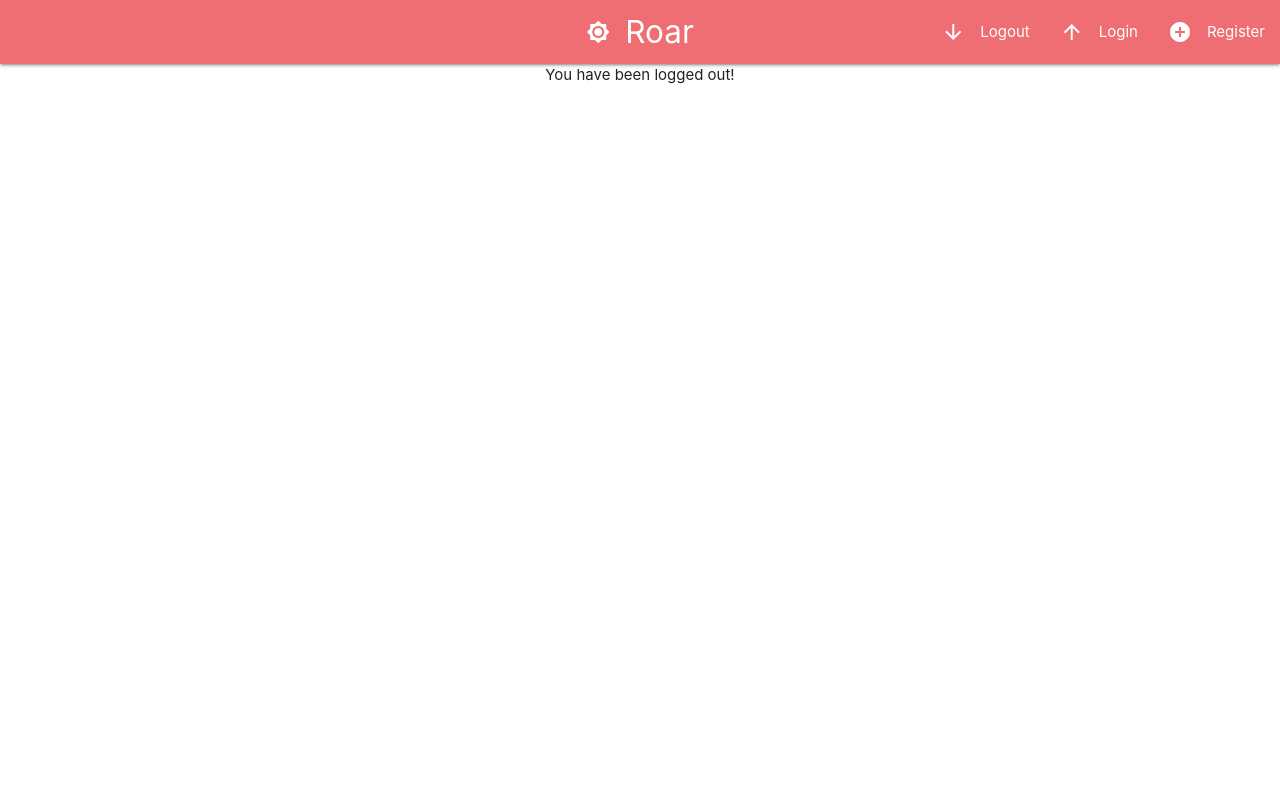
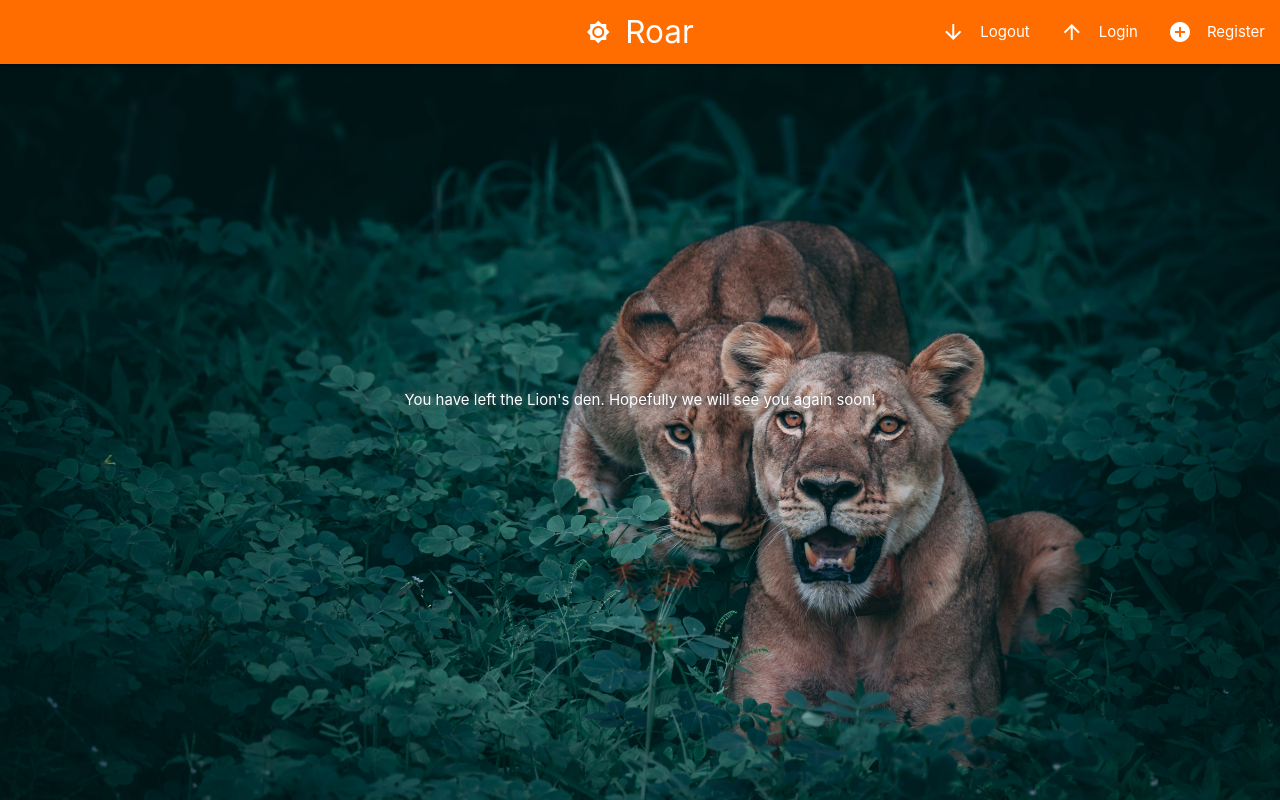
Before and after one commit to otsolap/Roar-Social-Network-React-Redux-Firebase-Firestore., a React (Create React App) app: page /logout in a window 1280 px wide. Built offline with nearby package versions, Linux system fonts and the light colour scheme; no server answers; the database is empty.

Commit message:
{Materialize} - Worked on the CSS, added image folder with some images. Chose official color for the NavBar. Just touching on small aspects of the project for fun.

```diff
--- a/src/Components/Auth/Login.js
+++ b/src/Components/Auth/Login.js
@@ -24,7 +24,7 @@ class Login extends Component {
         this.setState({
             // event target value on web-domainista revitti.
             // debugger ftw.
-                [event.target.id]:event.target.value
+            [event.target.id]: event.target.value
         })
     }
 
@@ -42,6 +42,9 @@ class Login extends Component {
 
     render() {
         return (
+            <div className="herobanner">
+                <h1> MAKE SOCIAL MEDIA GREAT AGAIN </h1>
+                <h4>Social Media is a disease. Meet the cure.</h4>
                 <div className="row">
                     <div className="row">
                         <div className="input-field col s12">
@@ -75,6 +78,7 @@ class Login extends Component {
                                 </button>
                     </form >
                 </div >
+            </div >
         );
     }
 };
--- a/src/Components/Auth/Logout.js
+++ b/src/Components/Auth/Logout.js
@@ -19,8 +19,8 @@ const Logout = () => {
     signOutPage()
 
     return (
-        <div>
-            You have been logged out!
+        <div className="herobanner">
+            You have left the Lion's den. Hopefully we will see you again soon!
         </div>
     )
 }
--- a/src/Components/Auth/Register.js
+++ b/src/Components/Auth/Register.js
@@ -50,6 +50,9 @@ class Register extends Component {
 
     render() {
         return (
+            <div className="herobanner">
+                <h1> MAKE SOCIAL MEDIA GREAT AGAIN </h1>
+                <h4>Social Media is a disease. Meet the cure.</h4>
                 <div className="row">
                     <form id="register" className="col s12" onSubmit={this.handleSubmit}>
                         <div className="row">
@@ -123,6 +126,7 @@ class Register extends Component {
                                 </button>
                     </form >
                 </div >
+            </div >
         );
     }
 };
--- a/src/Components/Layout/NavBar.js
+++ b/src/Components/Layout/NavBar.js
@@ -9,7 +9,7 @@ import UserLinks from './UserLinks'
 const NavBar = () => {
     return (
         <nav>
-            <div className="nav-wrapper">
+            <div className="nav-wrapper orange accent-4">
                 <Logo />
                 <ul className="right hide-on-med-and-down">
                     <NonRegLinks />
--- a/src/Components/Posts/PostSummary.js
+++ b/src/Components/Posts/PostSummary.js
@@ -1,10 +1,24 @@
 import React from 'react'
+import { placeholder } from '../../images/placeholder.jpg'
 
 const PostSummary = () => (
-    <div className="card post">
-        <div className="card-title">Post title</div>
-        <div className="card-content">Lorem, ipsum dolor sit amet consectetur adipisicing elit. Tenetur accusamus veniam totam eligendi voluptatibus minima libero saepe eius fugit tempore earum possimus nobis ratione dolore doloremque exercitationem sit, nemo pariatur!</div>
+    <div className="row">
+        <div className="col s12 m7">
+            <div className="card">
+                <div className="card-image">
+                    <img src={placeholder} alt="placeholder" />
+                    <span className="card-title">Card Title</span>
+                </div>
+                <div className="card-content">
+                    <p>First Roar!!!!!!</p>
+                </div>
+                <div className="card-action">
+                    <a href="/post:id">Reply</a>
+                </div>
+            </div>
+        </div>
     </div>
+
 )
 
 export default PostSummary;
--- a/src/index.css
+++ b/src/index.css
@@ -1,13 +1,26 @@
+/* entire webpage */
+
 body {
-  margin: 0;
-  font-family: -apple-system, BlinkMacSystemFont, 'Segoe UI', 'Roboto', 'Oxygen',
-    'Ubuntu', 'Cantarell', 'Fira Sans', 'Droid Sans', 'Helvetica Neue',
-    sans-serif;
-  -webkit-font-smoothing: antialiased;
-  -moz-osx-font-smoothing: grayscale;
+	margin: 0 auto;
+	color: #fafafa;
 }
 
-code {
-  font-family: source-code-pro, Menlo, Monaco, Consolas, 'Courier New',
-    monospace;
+.herobanner {
+	width: 100vw;
+	height: 100vh;
+	position: absolute;
+	top: 0;
+	left: 0;
+	display: flex;
+	flex-direction: column;
+	align-items: center;
+	justify-content: center;
+	z-index: -1;
+	background-image: url('./images/signedout.jpg');
+	text-align: center;
+	padding: 1 rem;
+	background-position: center center;
+	background-size: cover;
+	color: #fff;
+	text-shadow: 0 0 8px #66757f;
 }
```
Also changed, not shown: src/images/placeholder.jpg (added), src/images/signedout.jpg (added). Lines whose indentation alone changed are shown as unchanged.
